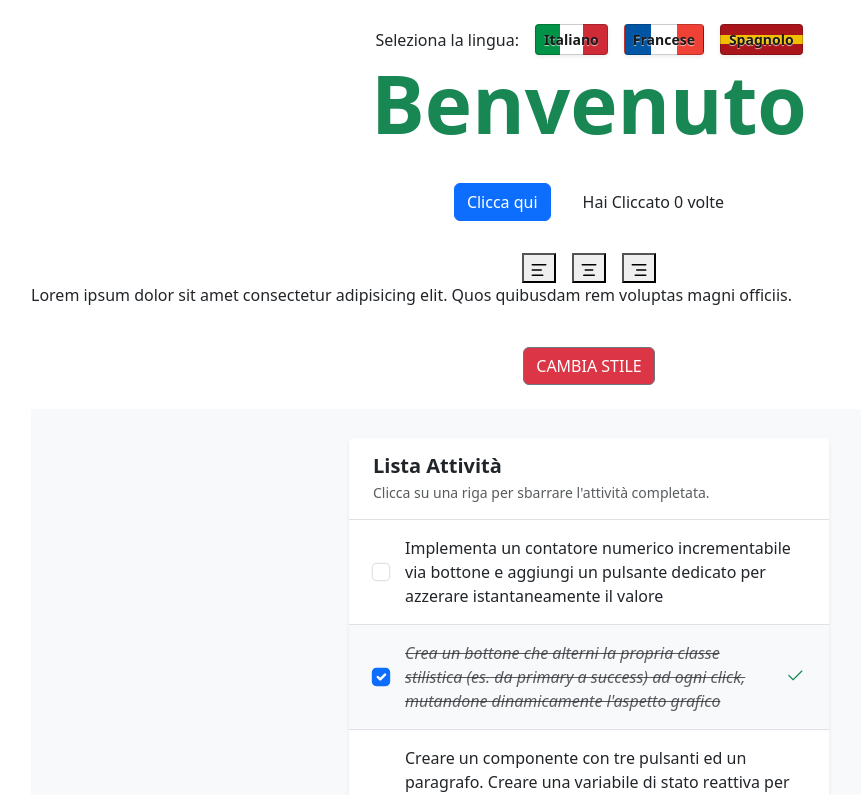
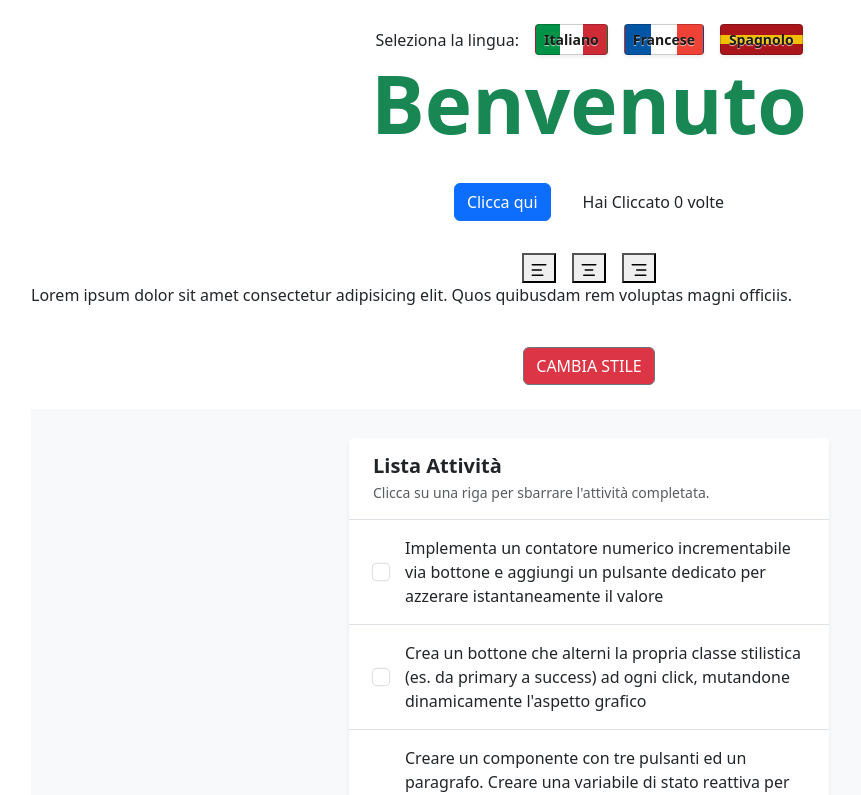
Before and after one commit to JasonBorrelli/react-binding, a React (Vite) app: page / in a window 1280 px wide. Shown: the top 795 px of the page, without its empty margins (51-912 px from the left). Built offline with nearby package versions, Linux system fonts and the light colour scheme.

Commit message:
feat: add CheckList component for interactive task management

```diff
--- a/src/components/section/CheckList.jsx
+++ b/src/components/section/CheckList.jsx
@@ -1,18 +1,18 @@
 import React, { useState } from 'react';
 
-// Dati iniziali della lista di attività
+
 const INITIAL_ITEMS = [
     { id: 1, text: "Implementa un contatore numerico incrementabile via bottone e aggiungi un pulsante dedicato per azzerare istantaneamente il valore", completed: false },
-    { id: 2, text: "Crea un bottone che alterni la propria classe stilistica (es. da primary a success) ad ogni click, mutandone dinamicamente l'aspetto grafico", completed: true },
+    { id: 2, text: "Crea un bottone che alterni la propria classe stilistica (es. da primary a success) ad ogni click, mutandone dinamicamente l'aspetto grafico", completed: false },
     { id: 3, text: "Creare un componente con tre pulsanti ed un paragrafo. Creare una variabile di stato reattiva per gestire l’allineamento del paragrafo. Per ogni pulsante, impostare l’evento onClick e impostare l’allineamento in base al pulsante cliccato", completed: false },
     { id: 4, text: "Visualizza un messaggio di benvenuto che si aggiorni in tempo reale scegliendo tra diverse lingue tramite una serie di bottoni dedicati", completed: false },
-    { id: 5, text: "Genera una lista di attività permettendo di segnare ogni elemento come completato applicando una classe con stile testuale barrato quando clicchiamo sull'elemento in questione.", completed: true },
+    { id: 5, text: "Genera una lista di attività permettendo di segnare ogni elemento come completato applicando una classe con stile testuale barrato quando clicchiamo sull'elemento in questione.", completed: false },
 ];
 
 export function CheckList() {
     const [items, setItems] = useState(INITIAL_ITEMS);
 
-    // Inverte lo stato di completamento dell'elemento cliccato
+
     const toggleItem = (id) => {
         setItems((prevItems) =>
             prevItems.map((item) =>
@@ -21,7 +21,7 @@ export function CheckList() {
         );
     };
 
-    // Resetta tutti gli elementi a non completati
+
     const resetAll = () => {
         setItems((prevItems) => prevItems.map((item) => ({ ...item, completed: false })));
     };
@@ -30,17 +30,8 @@ export function CheckList() {
 
     return (
         <div className="bg-light min-vh-100 d-flex align-items-center justify-content-center p-3">
-            {/* Inclusione stili Bootstrap e Bootstrap Icons via CDN */}
-            <link
-                rel="stylesheet"
-                href="https://cdn.jsdelivr.net/npm/bootstrap@5.3.3/dist/css/bootstrap.min.css"
-            />
-            <link
-                rel="stylesheet"
-                href="https://cdn.jsdelivr.net/npm/bootstrap-icons@1.11.3/font/bootstrap-icons.min.css"
-            />
 
-            { }
+
             <div className="card shadow-sm border-0 w-100" style={{ maxWidth: '480px' }}>
                 <div className="card-header bg-white border-bottom py-3 px-4">
                     <h1 className="h5 fw-bold text-dark mb-1">Lista Attività</h1>
```
